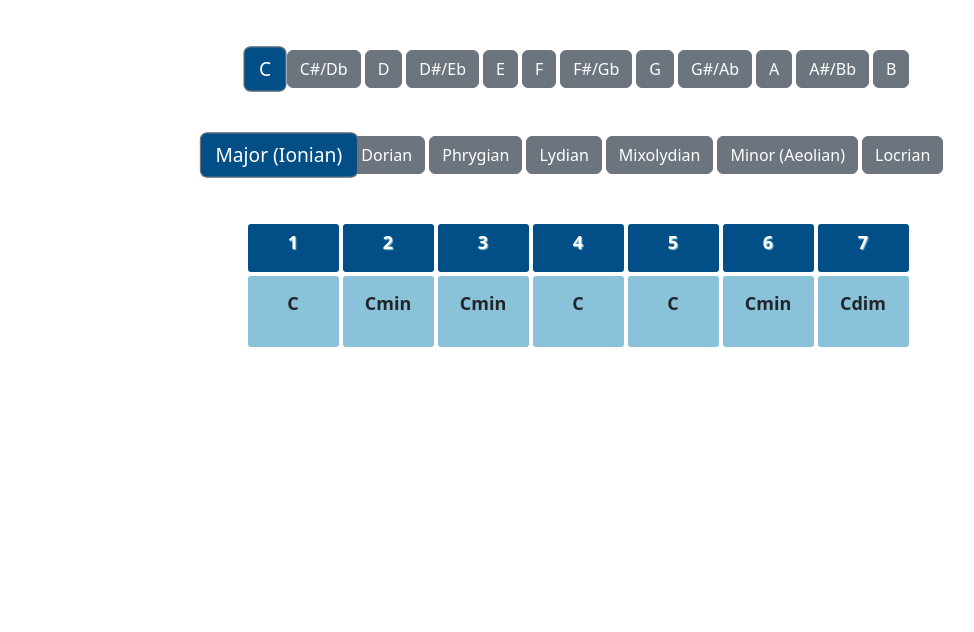
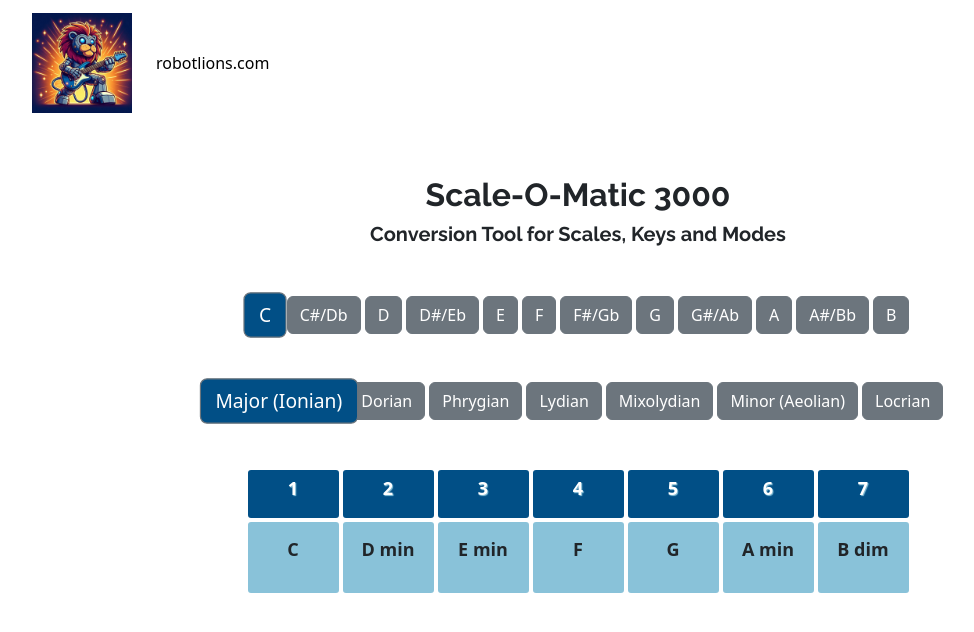
Before and after one commit to robotlions/scale-builder, a React (Create React App) app: page / in a window 1280 px wide. Shown: the top 632 px of the page, without its empty margins (62-1036 px from the left). Built offline with nearby package versions, Linux system fonts and the light colour scheme.

Commit message:
restored interval function

```diff
--- a/public/index.html
+++ b/public/index.html
@@ -25,6 +25,9 @@
       Learn how to configure a non-root public URL by running `npm run build`.
     -->
     <title>Chords, Scales and Modes for Guitar</title>
+    <link rel="preconnect" href="https://fonts.googleapis.com">
+<link rel="preconnect" href="https://fonts.gstatic.com" crossorigin>
+<link href="https://fonts.googleapis.com/css2?family=Raleway:ital,wght@0,100..900;1,100..900&display=swap" rel="stylesheet">
   </head>
   <body>
     <noscript>You need to enable JavaScript to run this app.</noscript>
--- a/src/App.css
+++ b/src/App.css
@@ -1,6 +1,10 @@
+
+
 .App{
   text-align: center;
-  padding-top:50px;
+
+  min-height: 125%;
+  padding-bottom: 150px;
 }
 
 .buttonActive{
@@ -50,3 +54,12 @@
   margin-right:2px;
   margin-left:2px;
 }
+
+
+
+.raleway-headline {
+  font-family: "Raleway", sans-serif;
+  font-optical-sizing: auto;
+  font-weight: 700;
+  font-style: normal;
+}
--- a/src/App.js
+++ b/src/App.js
@@ -7,10 +7,11 @@ import { intToKey } from "./Data/ScaleObjects";
 import { scaleArray } from "./Data/ScaleObjects";
 import { intervalSteps } from "./Data/ScaleObjects";
 import { minorSteps } from "./Data/ScaleObjects";
+import bannerImage from "./images/robotLionsGuitar.jpg";
 
 function App() {
   const [currentKey, setCurrentKey] = useState(1);
-  const [currentScale, setCurrentScale] = useState("Major");
+  // const [currentScale, setCurrentScale] = useState("Major");
   const [active, setActive] = useState(1);
   const [activeScale, setActiveScale] = useState(1);
   const [scaleDegree, setScaleDegree] = useState(1);
@@ -82,7 +83,7 @@ function App() {
             : "scaleButton btn btn-secondary"
         }
         onClick={(e) => {
-          setCurrentScale(Number(e.target.value));
+          // setCurrentScale(Number(e.target.value));
           setActiveScale(Number(e.target.value));
           setScaleDegree(scaleDegree);
         }}
@@ -102,19 +103,58 @@ function App() {
           converter tool for guitar.
         </h1>
       </div>
-
-      <div className="row">
       <div style={{ display: "none" }}>
         <h2>
-          Tonic root key scale degree chord mode finder converter tool. Find and convert mode scale key.
+          Tonic root key scale degree chord mode finder converter tool. Find and
+          convert mode scale key.
         </h2>
       </div>
+      <nav className="navbar navbar-expand-lg">
+        <div className="container-fluid">
+          <div className="navbar-brand">
+            <a href="https://robotlions.com">
+            <img
+              src={bannerImage}
+              height="100"
+              width="100"
+              className="img-fluid"
+              alt="robot lion"
+            /></a>
+          </div>
+
+          <button
+            className="navbar-toggler"
+            type="button"
+            data-bs-toggle="collapse"
+            data-bs-target="#navbarNavAltMarkup"
+            aria-controls="navbarNavAltMarkup"
+            aria-expanded="false"
+            aria-label="Toggle navigation"
+          >
+            <span className="navbar-toggler-icon"></span>
+          </button>
+          <div className="collapse navbar-collapse" id="navbarNavAltMarkup">
+
+            <div className="navbar-nav">
+              <a className="nav-link active" aria-current="page" href="https://robotlions.com">
+                robotlions.com
+              </a>
+
+            </div>
+          </div>
+        </div>
+      </nav>
+
+      <div className="row" style={{marginTop:50}}>
+        <h2 className="raleway-headline">Scale-O-Matic 3000</h2>
+        <h5 className="raleway-headline" style={{marginBottom:50}}>Conversion Tool for Scales, Keys and Modes</h5>
         <div className="col">
           {keyArray.map((item) => (
             <KeyButton
               isActive={active === item.idNo}
               keyName={item.keyName}
               value={item.idNo}
+              key={item.idNo}
             />
           ))}
         </div>
@@ -129,6 +169,7 @@ function App() {
               scaleName={item.scaleName}
               value={item.idNo}
               scaleDegree={item.scaleDegree}
+              key={item.idNo}
             />
           ))}
         </div>
@@ -138,10 +179,11 @@ function App() {
       <div className="row justify-content-center">
         <div className="col-3 col-lg-1 panelWrapper">
           <div className="intervalHeader">
-          <p className="intervalHeaderText">1</p></div>
+            <p className="intervalHeaderText">1</p>
+          </div>
           <div className="intervalBody d-flex align-items-center justify-content-center">
             <p className="intervalBodyText">
-            {intToKey[currentKey]}
+              {intToKey[currentKey]} {"\n"}
               {minorSteps[convertScaleIntervals(0)]}
             </p>
           </div>
@@ -149,10 +191,11 @@ function App() {
 
         <div className="col-3 col-lg-1 panelWrapper">
           <div className="intervalHeader">
-          <p className="intervalHeaderText">2</p></div>
+            <p className="intervalHeaderText">2</p>
+          </div>
           <div className="intervalBody d-flex align-items-center justify-content-center">
             <p className="intervalBodyText">
-            {intToKey[currentKey]}
+            {intToKey[convertKey(applyIntervalSteps(1))]}{"\n"}
               {minorSteps[convertScaleIntervals(1)]}
             </p>
           </div>
@@ -160,10 +203,11 @@ function App() {
 
         <div className="col-3 col-lg-1 panelWrapper">
           <div className="intervalHeader">
-          <p className="intervalHeaderText">3</p></div>
+            <p className="intervalHeaderText">3</p>
+          </div>
           <div className="intervalBody d-flex align-items-center justify-content-center">
             <p className="intervalBodyText">
-            {intToKey[currentKey]}
+            {intToKey[convertKey(applyIntervalSteps(2))]}{"\n"}
               {minorSteps[convertScaleIntervals(2)]}
             </p>
           </div>
@@ -171,46 +215,49 @@ function App() {
 
         <div className="col-3 col-lg-1 panelWrapper">
           <div className="intervalHeader">
-          <p className="intervalHeaderText">4</p></div>
+            <p className="intervalHeaderText">4</p>
+          </div>
           <div className="intervalBody d-flex align-items-center justify-content-center">
             <p className="intervalBodyText">
-            {intToKey[currentKey]}
+            {intToKey[convertKey(applyIntervalSteps(3))]}{"\n"}
               {minorSteps[convertScaleIntervals(3)]}
             </p>
           </div>
         </div>
         <div className="col-3 col-lg-1 panelWrapper">
           <div className="intervalHeader">
-          <p className="intervalHeaderText">5</p></div>
+            <p className="intervalHeaderText">5</p>
+          </div>
           <div className="intervalBody d-flex align-items-center justify-content-center">
             <p className="intervalBodyText">
-            {intToKey[currentKey]}
+            {intToKey[convertKey(applyIntervalSteps(4))]}{"\n"}
               {minorSteps[convertScaleIntervals(4)]}
             </p>
           </div>
         </div>
         <div className="col-3 col-lg-1 panelWrapper">
           <div className="intervalHeader">
-          <p className="intervalHeaderText">6</p></div>
+            <p className="intervalHeaderText">6</p>
+          </div>
           <div className="intervalBody d-flex align-items-center justify-content-center">
             <p className="intervalBodyText">
-            {intToKey[currentKey]}
+            {intToKey[convertKey(applyIntervalSteps(5))]}{"\n"}
               {minorSteps[convertScaleIntervals(5)]}
             </p>
           </div>
         </div>
         <div className="col-3 col-lg-1 panelWrapper">
           <div className="intervalHeader">
-          <p className="intervalHeaderText">7</p></div>
+            <p className="intervalHeaderText">7</p>
+          </div>
           <div className="intervalBody d-flex align-items-center justify-content-center">
             <p className="intervalBodyText">
-            {intToKey[currentKey]}
+            {intToKey[convertKey(applyIntervalSteps(6))]}{"\n"}
               {minorSteps[convertScaleIntervals(6)]}
             </p>
           </div>
         </div>
       </div>
-
     </div>
   );
 }
```
Also changed, not shown: src/images/robotLionsGuitar.jpg (renamed from public/robotLionsGuitar.jpg), src/images/robotLionsScaleBanner.png (added). Lines whose indentation alone changed are shown as unchanged.
